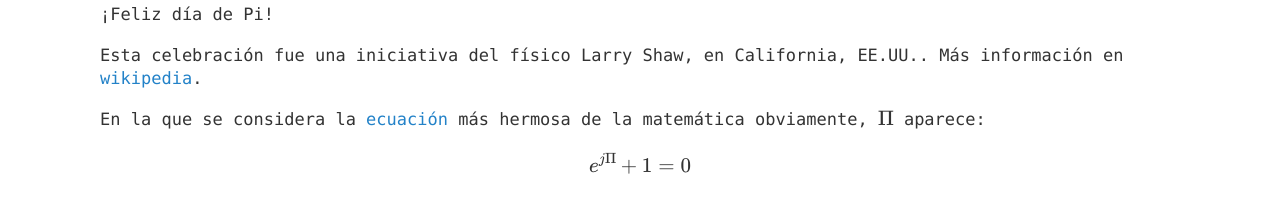
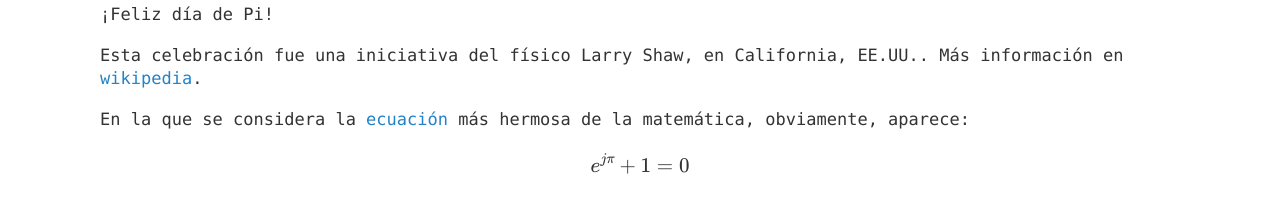
Before and after one commit to 1nv1/UTN-FRN-ASS, a Jekyll site: the page built from _posts/2021-03-14-PiDay.markdown, in a window 1280 px wide. Shown: the part 169-382 px from the top of the page. Built offline with Jekyll 4.4.1, drawn with Linux system fonts in a browser that asks for light colours; formulas are drawn with MathJax 3; comment, search, counter and statistics services are not loaded.

Commit message:
Fixed math

```diff
--- a/_posts/2021-03-14-PiDay.markdown
+++ b/_posts/2021-03-14-PiDay.markdown
@@ -12,7 +12,7 @@ categories:
 Esta celebración fue una iniciativa del físico Larry Shaw, en California, EE.UU.. Más información en
 [wikipedia](https://en.wikipedia.org/wiki/Pi_Day).
 
-En la que se considera la [ecuación](https://www.livescience.com/51399-eulers-identity.html) más hermosa de la matemática
-obviamente, $$ \Pi $$ aparece:
+En la que se considera la [ecuación](https://www.livescience.com/51399-eulers-identity.html) más hermosa de la matemática,
+obviamente, aparece:
 
-$$ e^{j\Pi} + 1 = 0 $$
+$$ e^{j\pi} + 1 = 0 $$
```
